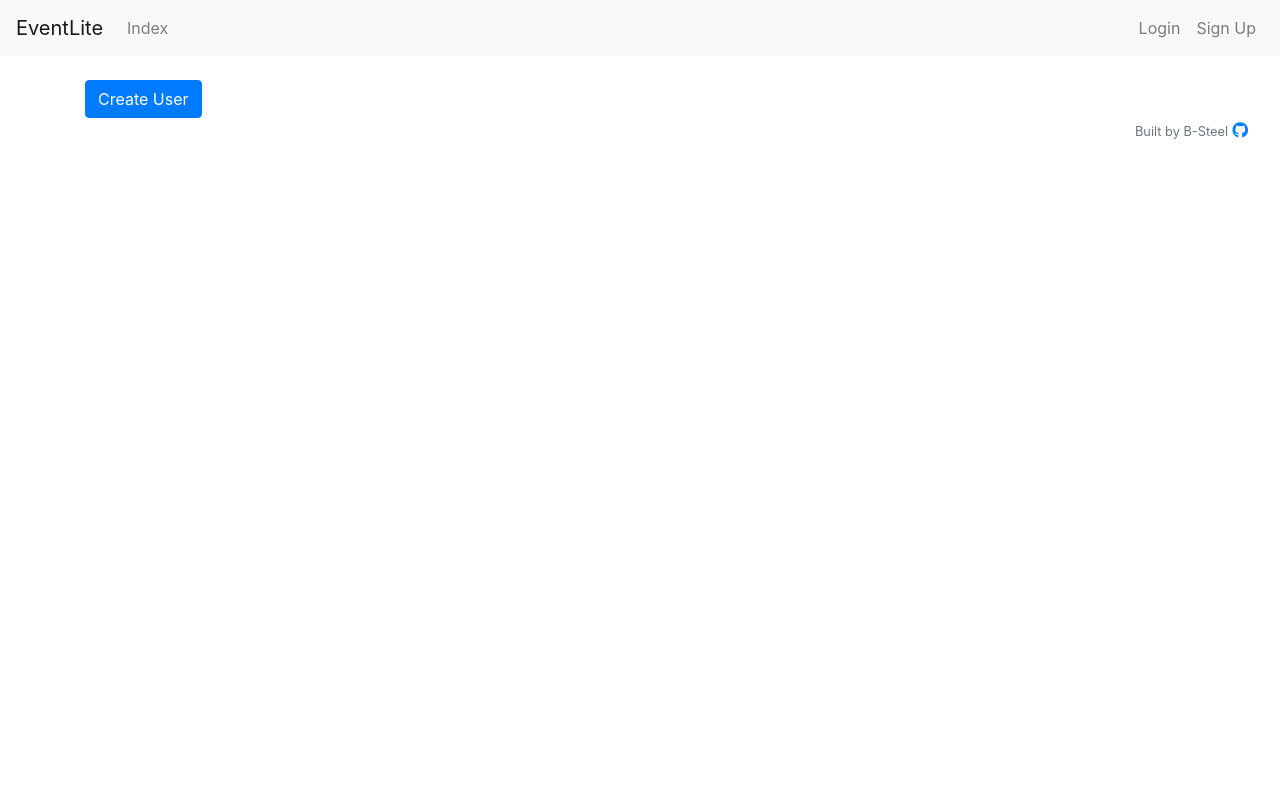
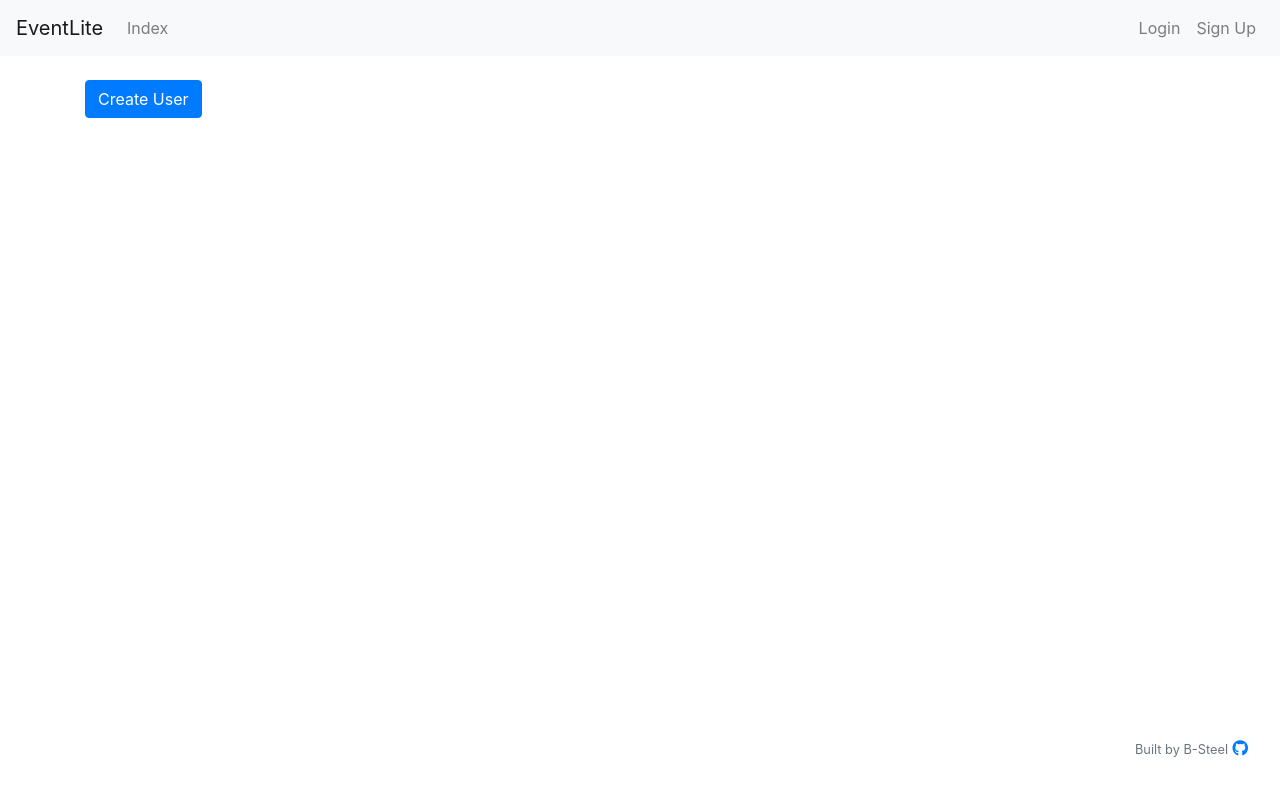
Before and after one commit to b-steel/private-events, a Django app: page /accounts/new/ in a window 1280 px wide. Run offline with Django 3.2, Linux system fonts and the light colour scheme; parts of the project's set-up code (start-up, migrations or seed data) failed here and were passed over; some libraries are stand-ins or nearby versions.

Commit message:
Modify Footer
Even when page content is short, footer is at bottom

```diff
--- a/apps/core/static/core/css/styles.css
+++ b/apps/core/static/core/css/styles.css
@@ -1,16 +1,22 @@
-body {
+#page-container {
+    position: relative;
+    min-height: 100vh;
+}
+
+#content-wrap {
+    padding-bottom: 4rem;    /* Footer height */
+}
+
+#footer {
+    position: absolute;
+    bottom: 0;
+    width: 100%;
+    height: 4rem;
+    padding-right: 2rem;
     display: flex;
-    flex-direction: column;
-    justify-content: space-between;
+    justify-content: right;
+}
+#footer > a:hover {
+    text-decoration: none;
 
 }
-.footer {
-    display: flex;
-    justify-content: flex-end;
-    padding-right: 2em;
-    height: 4em;
-}
-
-.footer > a:hover {
-    text-decoration: none;
-}
--- a/apps/core/templates/core/base.html
+++ b/apps/core/templates/core/base.html
@@ -43,6 +43,8 @@
 <!-- HTML BODY -->
 
 <body>
+    <div id="page-container">
+        <div id="content-wrap">
 
             <!-- HEADER -->
             <header>
@@ -55,8 +57,9 @@
                                 {{ user.first_name | capfirst }}</span></a>
                     </div>
                     {% endif %}
-            <button class="navbar-toggler" type="button" data-toggle="collapse" data-target="#navbarSupportedContent"
-                aria-controls="navbarSupportedContent" aria-expanded="false" aria-label="Toggle navigation">
+                    <button class="navbar-toggler" type="button" data-toggle="collapse"
+                        data-target="#navbarSupportedContent" aria-controls="navbarSupportedContent"
+                        aria-expanded="false" aria-label="Toggle navigation">
                         <span class="navbar-toggler-icon"></span>
                     </button>
 
@@ -67,7 +70,8 @@
                             </li>
                             {% if user.is_authenticated %}
                             <li class="nav-item">
-                        <a id="link-new-event" class="nav-link" href="{% url 'core:create_event' %}">New Event</a>
+                                <a id="link-new-event" class="nav-link" href="{% url 'core:create_event' %}">New
+                                    Event</a>
                             </li>
                             {% else %}
                             {% endif %}
@@ -80,7 +84,9 @@
                                 </li>
                                 {% if invites %}
                                 <li class="nav-item">
-                            <a id="link-invites" class="nav-link text-primary" href="{% url 'accounts:invitations'  %}">You have {{ invites.count }} invite{{invites.count | pluralize}}</a>
+                                    <a id="link-invites" class="nav-link text-primary"
+                                        href="{% url 'accounts:invitations'  %}">You have {{ invites.count }}
+                                        invite{{invites.count | pluralize}}</a>
                                 </li>
                                 {% else %}
                                 {% endif %}
@@ -106,13 +112,15 @@
 
             </main>
 
+        </div>
         <!-- FOOTER  -->
-    <footer class="footer">
+        <footer id="footer">
             <a href="https://github.com/b-steel">
                 <small class="text-muted">Built by B-Steel</small>
                 <i class="fab fa-github"></i>
             </a>
         </footer>
+    </div>
 </body>
 
 <!-- Set of blocks that can be used to display JavaScript files -->
```
Also changed, not shown: README.md. Lines whose indentation alone changed are shown as unchanged.
